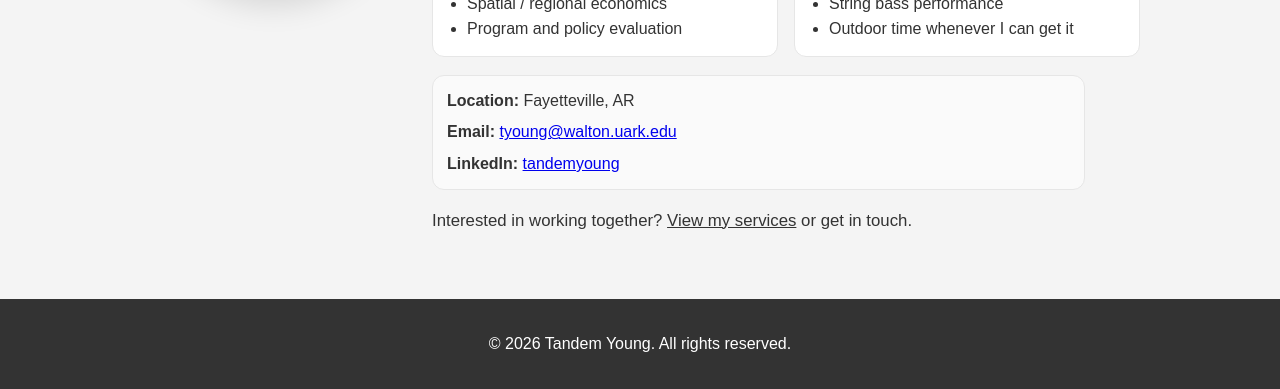
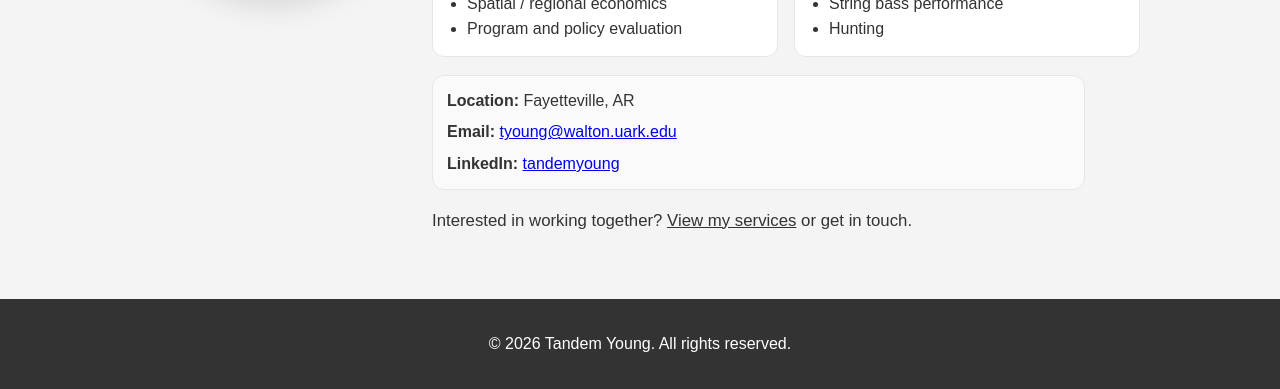
Before and after one commit to TandemYoung/tandemyoung.github.io, a Jekyll site: the page built from about.html, in a window 1280 px wide, cut to the strip 545-934 px from the top of the page. Built offline with Jekyll 4.4.1, drawn with Linux system fonts in a browser that asks for light colours.

Commit message:
Update about page: replace outdoor time with Hunting
Co-Authored-By: Claude Opus 4.6 (1M context) <noreply@anthropic.com>

```diff
--- a/about.html
+++ b/about.html
@@ -36,7 +36,7 @@ title: Tandem Young - About Me
           <ul>
             <li>Kayaking and mountain biking</li>
             <li>String bass performance</li>
-            <li>Outdoor time whenever I can get it</li>
+            <li>Hunting</li>
           </ul>
         </div>
       </div>
```
